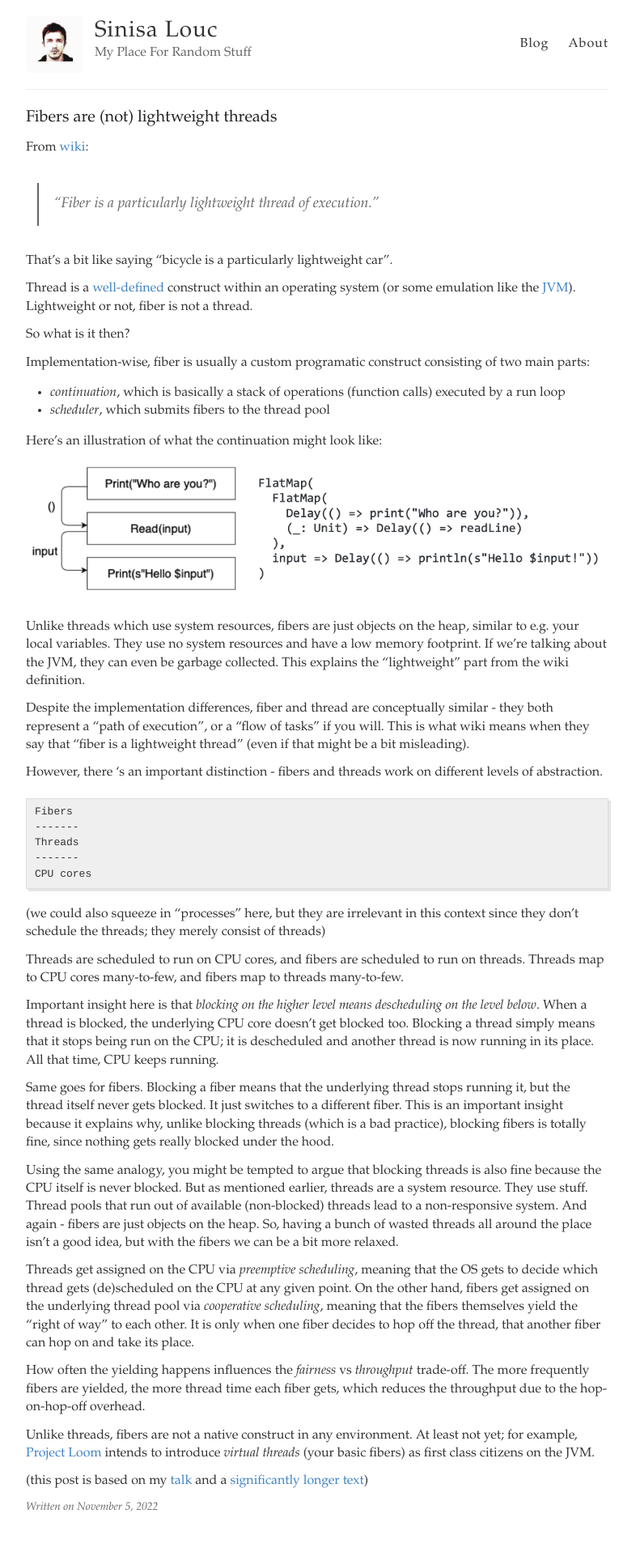
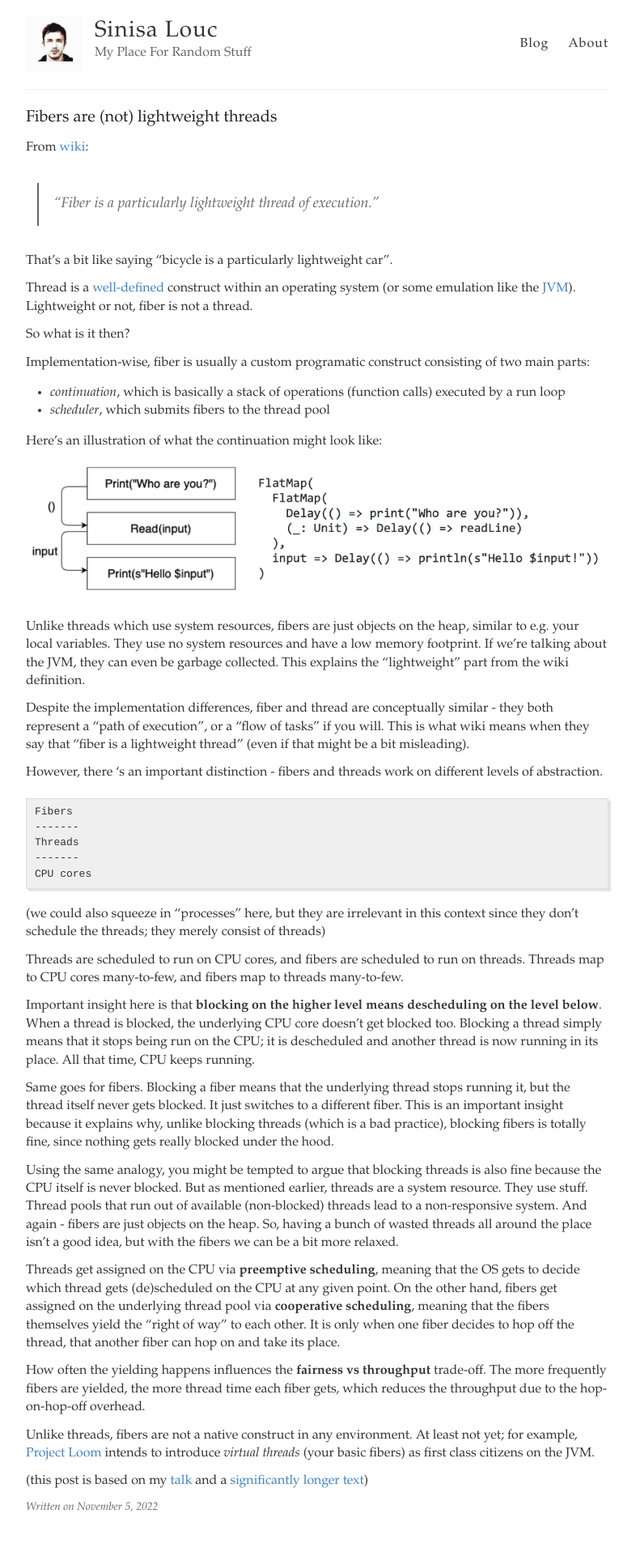
Before and after one commit to slouc/slouc.github.io, a Jekyll site: the page built from _posts/2022-11-05-Fibers.md, in a window 1280 px wide. Shown: the whole page at 81% size, without its empty margins (248-1034 px from the left). Built offline with Jekyll 4.4.1, drawn with Linux system fonts in a browser that asks for light colours.

Commit message:
formatting

```diff
--- a/_posts/2022-11-05-Fibers.md
+++ b/_posts/2022-11-05-Fibers.md
@@ -48,7 +48,7 @@ don't schedule the threads; they merely consist of threads)
 Threads are scheduled to run on CPU cores, and fibers are scheduled to run on threads.
 Threads map to CPU cores many-to-few, and fibers map to threads many-to-few.
 
-Important insight here is that *blocking on the higher level means descheduling on the level below*.
+Important insight here is that **blocking on the higher level means descheduling on the level below**.
 When a thread is blocked, the underlying CPU core doesn't get blocked too. Blocking a thread
 simply means that it stops being run on the CPU; it is descheduled and another thread is now running in its place.
 All that time, CPU keeps running.
@@ -64,14 +64,14 @@ use stuff. Thread pools that run out of available (non-blocked) threads lead to
 system. And again - fibers are just objects on the heap. So, having a bunch of wasted threads all around
 the place isn't a good idea, but with the fibers we can be a bit more relaxed.
 
-Threads get assigned on the CPU via *preemptive scheduling*, meaning that the OS gets to decide
+Threads get assigned on the CPU via **preemptive scheduling**, meaning that the OS gets to decide
 which thread gets (de)scheduled on the CPU at any given point.
-On the other hand, fibers get assigned on the underlying thread pool via *cooperative scheduling*,
+On the other hand, fibers get assigned on the underlying thread pool via **cooperative scheduling**,
 meaning that the fibers themselves yield the "right of way" to each other.
 It is only when one fiber decides to hop off the thread, that another fiber
 can hop on and take its place.
 
-How often the yielding happens influences the *fairness* vs *throughput* trade-off.
+How often the yielding happens influences the **fairness vs throughput** trade-off.
 The more frequently fibers are yielded, the more thread time each fiber gets, which
 reduces the throughput due to the hop-on-hop-off overhead.
 
```
Also changed, not shown: _posts/2022-11-17-Fix-point.md (+4 -2 lines).
